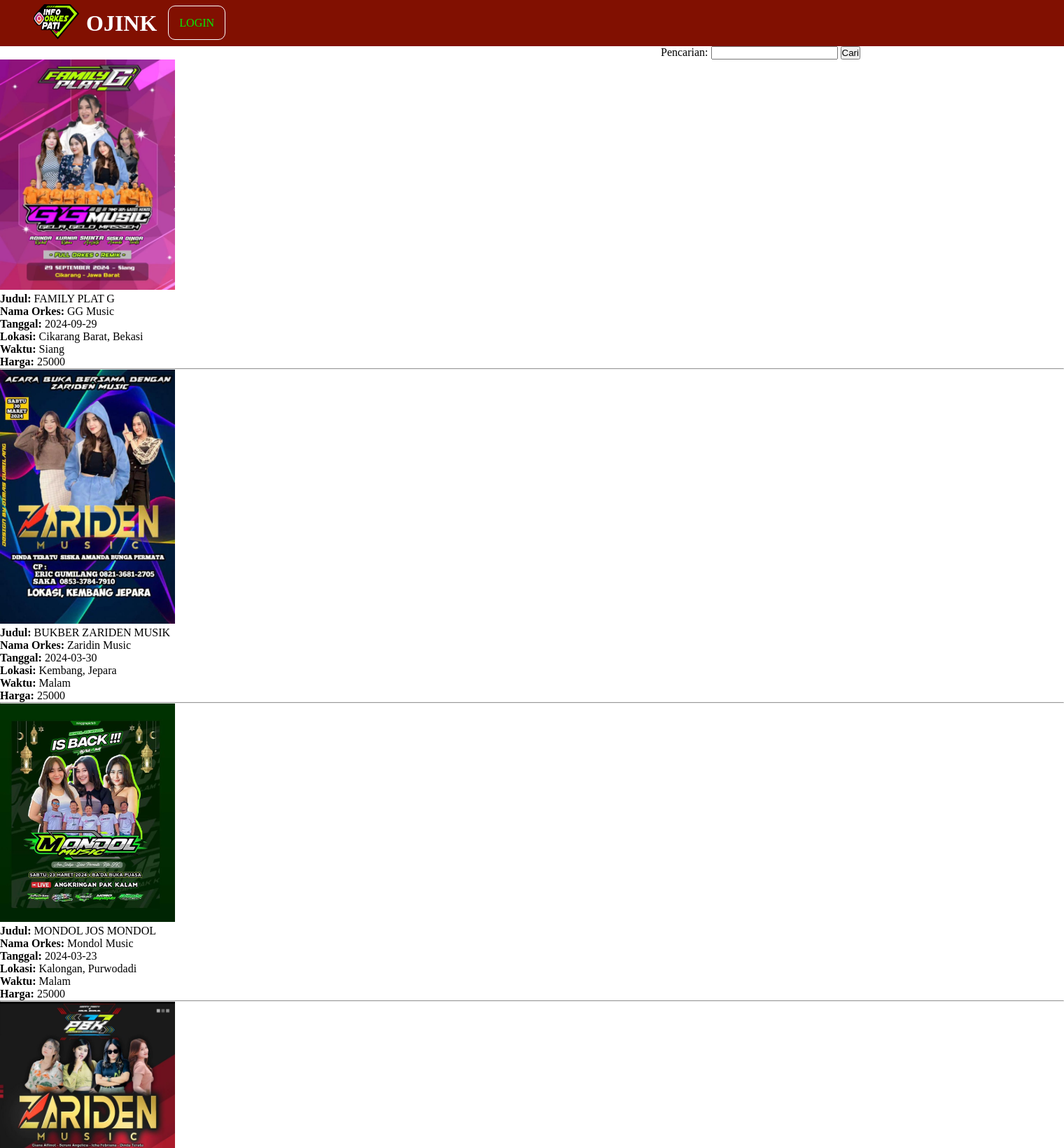
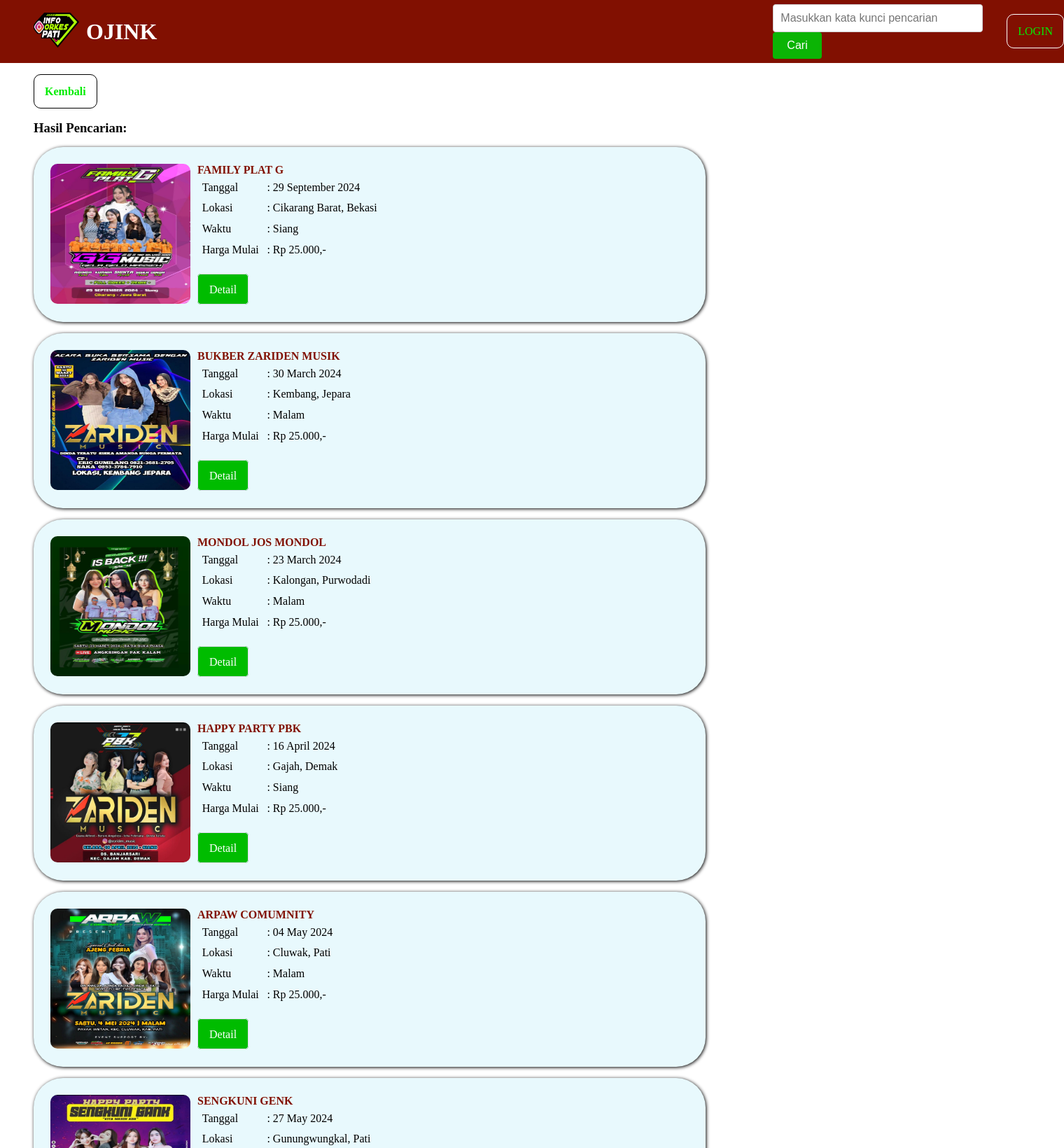
Before and after one commit to anelsaja/miniproject2, a PHP site: page /searching.php in a window 1520 px wide. Shown: the top 1640 px of the page at 70% size. Run offline with PHP 8.4, Linux system fonts and the light colour scheme; data comes from the database, SQL or seed files in the repository.

Commit message:
pencarian

```diff
--- a/halamanutama.php
+++ b/halamanutama.php
@@ -30,7 +30,7 @@
       </div>
       <div class="cari">
         <form method="GET" action="searching.php">
-          <input type="text" id="cari" name="inputan" value="<?php if (isset($_GET['cari'])) { echo htmlspecialchars($_GET['cari']); } ?>" placeholder="Cari Konser, Lokasi, dan tanggal...">
+          <input type="text" id="cari" name="cari" value="<?php echo isset($_GET['cari']) ? htmlspecialchars($_GET['cari']) : ''; ?>" placeholder="Cari Orkes, Tanggal, dan Lokasi ...">
           <button type="submit">Cari</button>
         </form>
       </div>
--- a/searching.css
+++ b/searching.css
@@ -33,11 +33,6 @@
 .cari {
   margin-left: 59rem;
 }
-  .inputcari {
-    padding: 10px;
-    border: 1px solid;
-    border-radius: 5px;
-  }
 .login {
   margin-left: 1rem;
 }
@@ -53,29 +48,95 @@
   color: white;
 }
 
-  /* ----Halaman Utama---- */
-  .banner {
-    margin: 1rem 3rem 3rem 3rem;
-    padding: 100px;
+.cari {
+  margin-left: 55rem;
+}
+.cari input[type="text"] {
+  padding: 10px; /* Padding di dalam input text */
+  width: 300px; /* Lebar input text */
+  font-size: 16px; /* Ukuran font */
+  border: 1px solid #ccc; /* Garis tepi dengan warna abu-abu */
+  border-radius: 4px; /* Sudut lengkung tepi */
+}
+
+.cari button {
+  padding: 10px 20px; /* Padding pada tombol */
+  font-size: 16px; /* Ukuran font */
+  background-color: #0bb405; /* Warna latar belakang tombol biru */
+  color: #fff; /* Warna teks putih */
+  border: none; /* Tanpa garis tepi */
+  border-radius: 4px; /* Sudut lengkung tepi */
+  cursor: pointer; /* Tanda kursor pointer saat di atas tombol */
+}
+
+.cari button:hover {
+  background-color: #0056b3; /* Efek warna latar belakang saat hover */
+}
+.awalan {
+  margin-left: 2rem;
+  margin-top: 2rem;
+  margin-bottom: 2rem;
+}
+.awalan .login a {
+  color: #04ec04;
+  text-decoration: none;
+  padding: 15px;
+  border: 1px solid black;
   border-radius: 10px;
-    background-image: url(img/background\ header.jpg);
+  font-weight: bold;
 }
-  .banner .welcome {
-    font-weight: 500;
+.awalan .login a:hover {
+  background-color: #00bc00;
   color: white;
 }
-  .banner h1 {
-    text-align: center;
-    font-size: 48px;
-    font-weight: 600;
+/* MAIN */
+h3 {
+  margin: 1rem 3rem;
+}
+.container-content {
+  display: flex;
+}
+
+.kotak {
+  margin-left: 3rem;
+  margin-bottom: 1rem;
+  width: 60rem;
+  height: 250px;
+  border-radius: 42px;
+  background: #e8f9fd;
+  box-shadow: 1px 1px 5px black;
+  padding: 1.5rem;
+  display: flex;
+}
+.poster {
+  margin-right: 10px;
+}
+.poster img {
+  width: 200px;
+  height: 200px;
+  border-radius: 10px;
+}
+.isi table tr td {
+  padding: 0.3rem;
+}
+.isi h2 {
+  font-size: medium;
+  color: #811001;
+}
+.detail {
+  margin-top: 2rem;
+  margin-right: 2rem;
+}
+.detail a {
+  padding: 0.8rem 1rem;
+  text-decoration: none;
+  border-radius: 5px;
+  background-color: #00bc00;
   color: white;
+  border: 1px solid #dbdcef;
 }
-  .banner p {
-    text-align: center;
-    font-size: 18px;
-    margin-top: 20px;
-    line-height: 27px;
-    color: white;
+.detail a:hover {
+  background-color: #139100;
 }
 
 /* ----Footer---- */
--- a/searching.php
+++ b/searching.php
@@ -4,6 +4,7 @@
     <meta charset="UTF-8">
     <meta name="viewport" content="width=device-width, initial-scale=1.0">
     <title>Pencarian Jadwal Konser</title>
+    <link rel="icon" href="img/logo.png" />
     <link rel="stylesheet" href="searching.css">
 </head>
 <body>
@@ -19,18 +20,22 @@
           <h1>OJINK</h1>
         </a>
       </div>
+      <div class="cari">
+        <form method="GET">
+          <input type="text" id="cari" name="cari" value="<?php echo isset($_GET['cari']) ? htmlspecialchars($_GET['cari']) : ''; ?>" placeholder="Masukkan kata kunci pencarian">
+          <button type="submit">Cari</button>
+        </form>
+      </div>
       <div class="login">
         <a href="#">LOGIN</a>
       </div>
     </header>
-    <div class="cari">
-        <form method="GET">
-            <label for="cari">Pencarian: </label>
-            <input type="text" id="cari" name="cari" value="<?php if (isset($_GET['cari'])) { echo htmlspecialchars($_GET['cari']); } ?>">
-            <button type="submit">Cari</button>
-        </form>
+    <div class="awalan">
+      <div class="login">
+        <a href="halamanutama.php">Kembali</a>
+      </div>
     </div>
-    <div>
+
     <?php
     // Include file koneksi
     include "koneksi.php";
@@ -44,7 +49,7 @@
     $searchDate = "%{$cari}%";
 
     // Query pencarian
-    $querycari = $con->prepare("SELECT * FROM jadwal_konser WHERE title LIKE ? OR lokasi LIKE ? OR tanggal LIKE ?");
+    $querycari = $con->prepare("SELECT id, img, title, tanggal, lokasi, waktu, CONCAT('Rp ', REPLACE(FORMAT(harga, 0), ',', '.'),',-') AS harga FROM jadwal_konser WHERE title LIKE ? OR lokasi LIKE ? OR tanggal LIKE ?");
     $querycari->bind_param("sss", $searchTitle, $searchLocation, $searchDate);
 
     // Eksekusi query
@@ -53,19 +58,47 @@
     $result = $querycari->get_result();
 
     if ($result->num_rows > 0) {
+      echo "<h3>Hasil Pencarian:</h3>";
         while ($row = $result->fetch_assoc()) {
-            echo "<div>";
-            echo "<img src='img/" . htmlspecialchars($row['img']) . "' alt='Image' width='250'><br>";
-            echo "<strong>Judul:</strong> " . htmlspecialchars($row['title']) . "<br>";
-            echo "<strong>Nama Orkes:</strong> " . htmlspecialchars($row['nama_orkes']) . "<br>";
-            echo "<strong>Tanggal:</strong> " . htmlspecialchars($row['tanggal']) . "<br>";
-            echo "<strong>Lokasi:</strong> " . htmlspecialchars($row['lokasi']) . "<br>";
-            echo "<strong>Waktu:</strong> " . htmlspecialchars($row['waktu']) . "<br>";
-            echo "<strong>Harga:</strong> " . htmlspecialchars($row['harga']) . "<br>";
-            echo "</div><hr>";
+            echo '<div class="container-content">';
+            echo '  <div class="pemaindor">';
+            echo '    <div class="kotak">';
+            echo '      <div class="poster">';
+            echo '        <img src="img/' . htmlspecialchars($row['img']) . '" alt="' . htmlspecialchars($row['img']) . '" />';
+            echo '      </div>';
+            echo '      <div class="isi">';
+            echo '        <h2>' . htmlspecialchars($row['title']) . '</h2>';
+            echo '        <table>';
+            echo '          <tr>';
+            echo '            <td>Tanggal</td>';
+            echo '            <td>: ' . date('d F Y', strtotime($row['tanggal'])) . '</td>';
+            echo '          </tr>';
+            echo '          <tr>';
+            echo '            <td>Lokasi</td>';
+            echo '            <td>: ' . htmlspecialchars($row['lokasi']) . '</td>';
+            echo '          </tr>';
+            echo '          <tr>';
+            echo '            <td>Waktu</td>';
+            echo '            <td>: ' . htmlspecialchars($row['waktu']) . '</td>';
+            echo '          </tr>';
+            echo '          <tr>';
+            echo '            <td class="harga">Harga Mulai</td>';
+            echo '            <td class="harga">: ' . htmlspecialchars($row['harga']) . '</td>';
+            echo '          </tr>';
+            echo '        </table>';
+            echo '        <div class="detail">';
+            echo '          <a href="detail.php?id=' . htmlspecialchars($row['id']) . '">Detail</a>';
+            echo '        </div>';
+            echo '      </div>';
+            echo '    </div>';
+            echo '  </div>';
+            echo '</div>';
+
         }
     } else {
         echo "Tidak ada hasil yang ditemukan untuk pencarian Anda.";
+        // Set input pencarian menjadi kosong
+        $cari = '';
     }
 
     // Tutup statement
@@ -73,7 +106,8 @@
 
     // Tutup koneksi
     $con->close();
-?>
+    ?>
+
 
 
 
```
Also changed, not shown: detail.php (+4 -6 lines), pemesanan.php (+5 -7 lines), pesan_style.css (+21 -5 lines), style.css (+21 -5 lines). Lines whose indentation alone changed are shown as unchanged.
